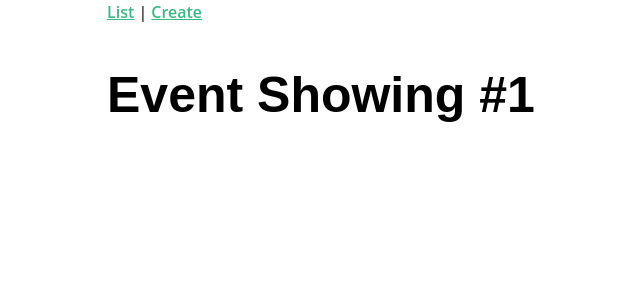
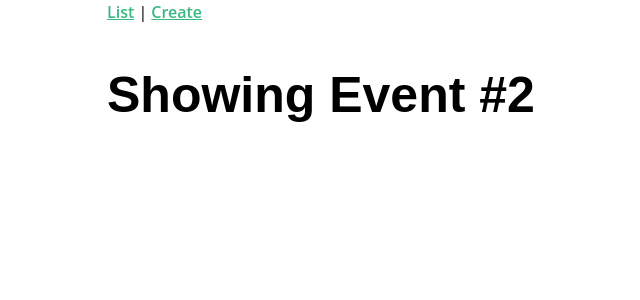
Before and after one commit to OniWarrior/my-real-world-vue-two-pr, a Vue app in the folder real-world-vue/: page /event/2 in a window 1280 px wide. Shown: the top 300 px of the page, without its empty margins (303-943 px from the left). Built offline with nearby package versions, Linux system fonts and the light colour scheme.

Commit message:
added id props

```diff
--- a/real-world-vue/src/views/EventShow.vue
+++ b/real-world-vue/src/views/EventShow.vue
@@ -1,3 +1,10 @@
 <template>
-    <h1>Event Showing #1</h1>
+    <h1>Showing Event #{{ id }}</h1>
 </template>
+
+<script>
+   export default {
+      props:['id']
+   }
+
+</script>
```
